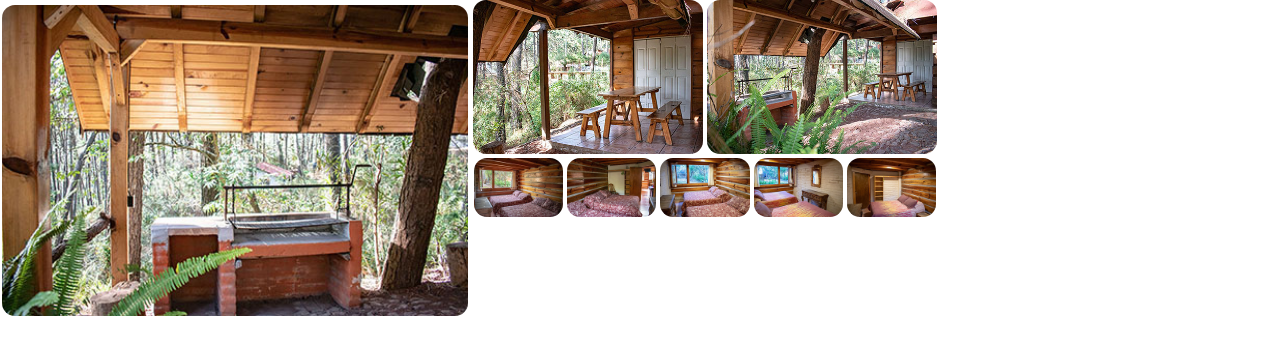
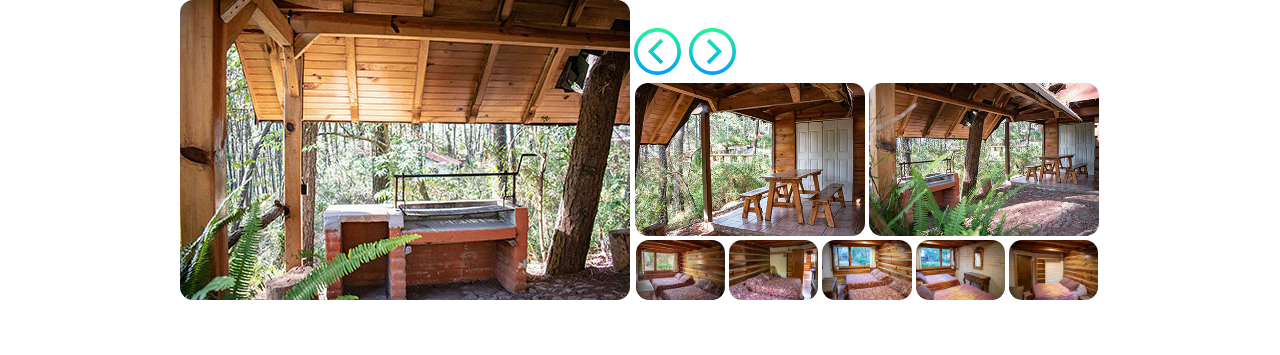
Before and after one commit to JoseCarM/Cima_Calidez, a plain HTML site: page Mas_detalles/Cabana1.html in a window 1280 px wide. Shown: the part 67-422 px from the top of the page. Drawn offline with Linux system fonts and the light colour scheme.

Commit message:
Funcionalidad carrusel de galeria con botones externos
Se añaden botones para cambiar foto hacia la izquiera o derecha en la galeria

```diff
--- a/Mas_detalles/Cabana1.html
+++ b/Mas_detalles/Cabana1.html
@@ -28,6 +28,10 @@
                 <img id="miniGaleria1" src="" alt="">
             </section>
             <section class="galeria" id="galSecundaria">
+                <section id="contenedorBotonesGaleria">
+                    <img class="botonesGaleria" id="botonGaleriaIzq" src="../recursos/Mas_detalles/botonGaleriaIzq.svg" alt="">
+                    <img class="botonesGaleria" id="botonGaleriaDer" src="../recursos/Mas_detalles/botonGaleriaDer.svg" alt="">
+                </section>
                 <section class="subGaleria" id="subGal1">
                     <img id="miniGaleria2" src="" alt="">
                     <img id="miniGaleria3" src="" alt="">
--- a/Mas_detalles/Mas_detalles.css
+++ b/Mas_detalles/Mas_detalles.css
@@ -60,11 +60,16 @@ nav ul a {
 /* Termina diseño de todo en Header e inicia en Main */
 main {
     padding-top: 65px;
+    display: flex;
+    justify-content: center;
 }
 /* Inicia diseño de Galeria de fotos */
+
 #galeria {
     display: inline-flex;
     flex-wrap: wrap;
+    justify-content: space-around;
+    align-items: flex-end;
 }
 
 #galeria img{
@@ -72,27 +77,23 @@ main {
     border-radius: 15px;
 }
 
-.galeria {
-    justify-content: center;
-    align-items: end;
-}
-
 #galPrimaria {
-    width: 470px;
-    height: 320px;
+    max-width: 470px;
+    max-height: 320px;
     display: flex;
-    box-sizing: content-box;
 }
 
 #galPrimaria img{
     width: 100%;
 }
 
+.botonesGaleria {
+    width: 10%;
+}
+
 #galSecundaria {
-    width: 470px;
-    height: 320px;
-    display: block;
-    box-sizing: content-box;
+    max-width: 470px;
+    max-height: 304px;
 }
 
 .subGaleria {
--- a/Mas_detalles/Mas_detalles.js
+++ b/Mas_detalles/Mas_detalles.js
@@ -1,11 +1,7 @@
 import { galeriaSrc } from './GaleriasSrc.js';
 
-let numDeMiniaturas = 8;
-let tabActivo = document.getElementById('tabActivo').innerHTML.toLocaleLowerCase(); //Ubicar el tab activo para pruebas logicas
-
-
-
-//Se extraen los src de galerias y se introducen en los galeriaActivaSrc en formato de array
+//Inicio de extraccion de los src de galerias e introduccion en galeriaActivaSrc en formato de array segun al tabActivo
+let tabActivo = document.getElementById('tabActivo').innerHTML.toLocaleLowerCase();
 let galeriaActivaSrc;
 switch (tabActivo){
     case 'ultramarina':
@@ -24,18 +20,57 @@ switch (tabActivo){
         galeriaActivaSrc = Object.values(galeriaSrc.mexicanus.miniaturas);
         break;
 }
+//Fin de extraccion de los src de galerias e introduccion en galeriaActivaSrc en formato de array segun al tabActivo
 
 
+
+//Inicio de render de galeria (REUTILIZABLE CON RESTRICCIONES)
+let numDeMiniaturas = 8; //  <-- RESTRICCION 1: El valor de esta variable esta determinado por la estructura HTML donde se implementa
 let minisGaleriaIds = [];
 for (let i = 1; i < numDeMiniaturas + 1; i++){
-    //Se contruye el array con los IDs de los elementos <img>
+    //Se contruye el array con los IDs de los elementos <img>,
+    // RESTRICCION 2: esta estructura está ligada a la esctructura HTML donde se implementa, se debe modificar el string del ID y ser numerado iniciando con 1
     minisGaleriaIds.push(document.getElementById(`miniGaleria${i}`))
 };
-
-const renderGaleria = (posicion) => { //Se añaden los src correspondientes a los tags <img> basados en la posicion
+const renderGaleria = (inicio) => { //Se añaden los src correspondientes a los tags <img> basados en el indice
+    let indiceDeLoop = inicio;
+    //El indice de Loop se encarga de generar una secuencia que solo existe entre 0 y el largo de galeriaActivaSrc
     for(let i = 0; i < numDeMiniaturas; i++){
-        minisGaleriaIds[i].src = galeriaActivaSrc[i + posicion];
+        if(indiceDeLoop >= galeriaActivaSrc.length){
+            indiceDeLoop = 0;
+        } else if (indiceDeLoop < 0){
+            indiceDeLoop= galeriaActivaSrc.length;
+        }
+        console.log(indiceDeLoop);
+        minisGaleriaIds[i].src = galeriaActivaSrc[indiceDeLoop];
+        indiceDeLoop++; //          ^RESTRICCION 3: Otorgar un array con los src de cada imagen
     }
 }
+renderGaleria(0); //indice 0 es el default de la galeria
+//Fin de render de galeria
 
-renderGaleria(0); //Posicion 0 es el default de la galeria
+
+
+//Inicio de eventos onclick para botones de galeria
+let indice = 0;
+let botonesDeGaleria = [document.getElementById('botonGaleriaIzq'), document.getElementById('botonGaleriaDer')];
+
+botonesDeGaleria[0].onclick = () => {   //Boton para visualizar a la izquierda
+    if (indice <= galeriaActivaSrc.length && indice >= 0){
+        indice++;
+    }
+    if (indice > galeriaActivaSrc.length) {
+        indice = 0;
+    }
+    renderGaleria(indice);
+}
+botonesDeGaleria[1].onclick = () => {   //Boton para visualizar a la derecha
+    if (indice <= galeriaActivaSrc.length && indice >= 0){
+        indice--;
+    }
+    if (indice < 0) {
+        indice = galeriaActivaSrc.length;
+    }
+    renderGaleria(indice);
+}
+//Fin de eventos onclick para botones de galeria
--- a/eventosCima.js
+++ b/eventosCima.js
@@ -31,7 +31,7 @@ idBotonesDeMiniaturas.forEach(function(boton){
     elementosBotonesMiniaturas.push(document.getElementById(boton));
 });
 
-//Cambio de coloracion de botones de miniaturas
+//Event handlers de los botones de index.html
 elementosDeNav.forEach(botonesNav)
 elementosBotonesMiniaturas.forEach(botonesMiniaturas);
 
```
Also changed, not shown: recursos/Mas_detalles/botonGaleriaDer.svg (added), recursos/Mas_detalles/botonGaleriaIzq.svg (added), recursos/Mas_detalles/botonGaleriaPause.svg (added), recursos/Mas_detalles/botonGaleriaPlay.svg (added).
